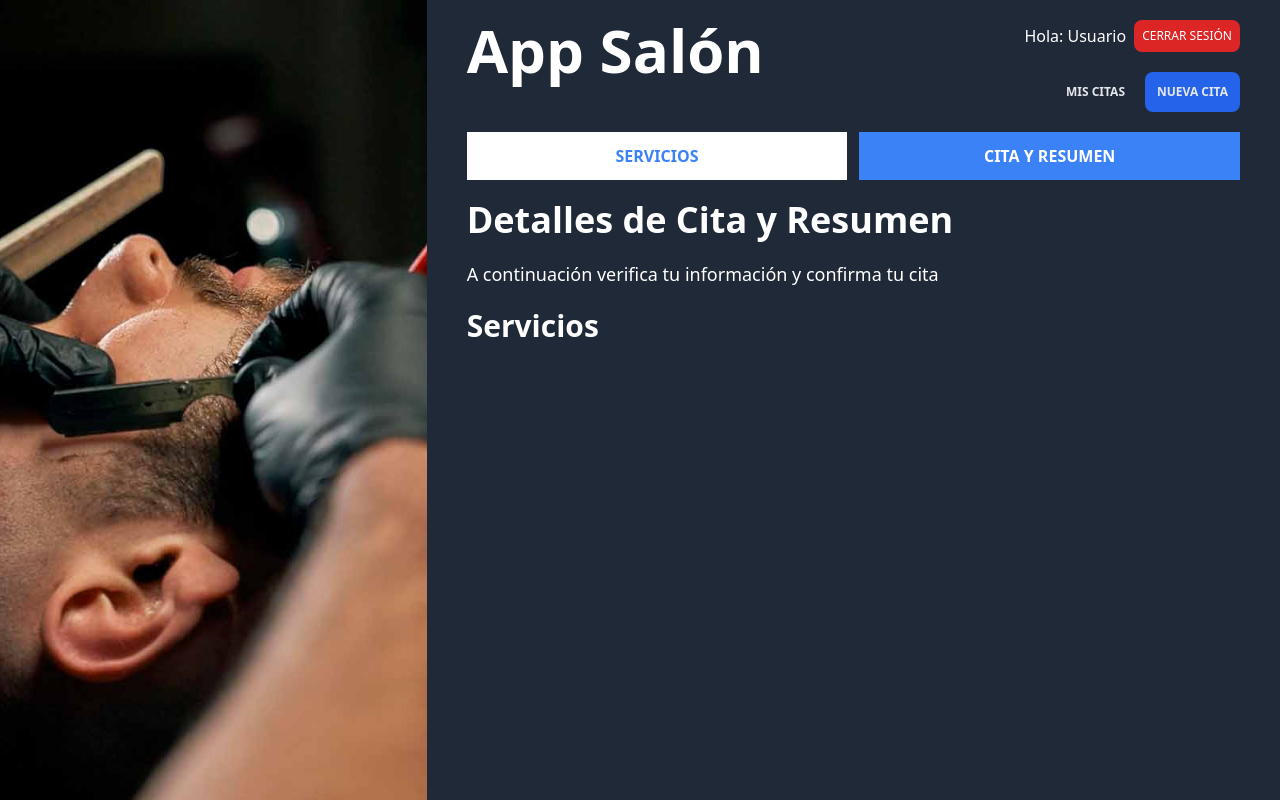
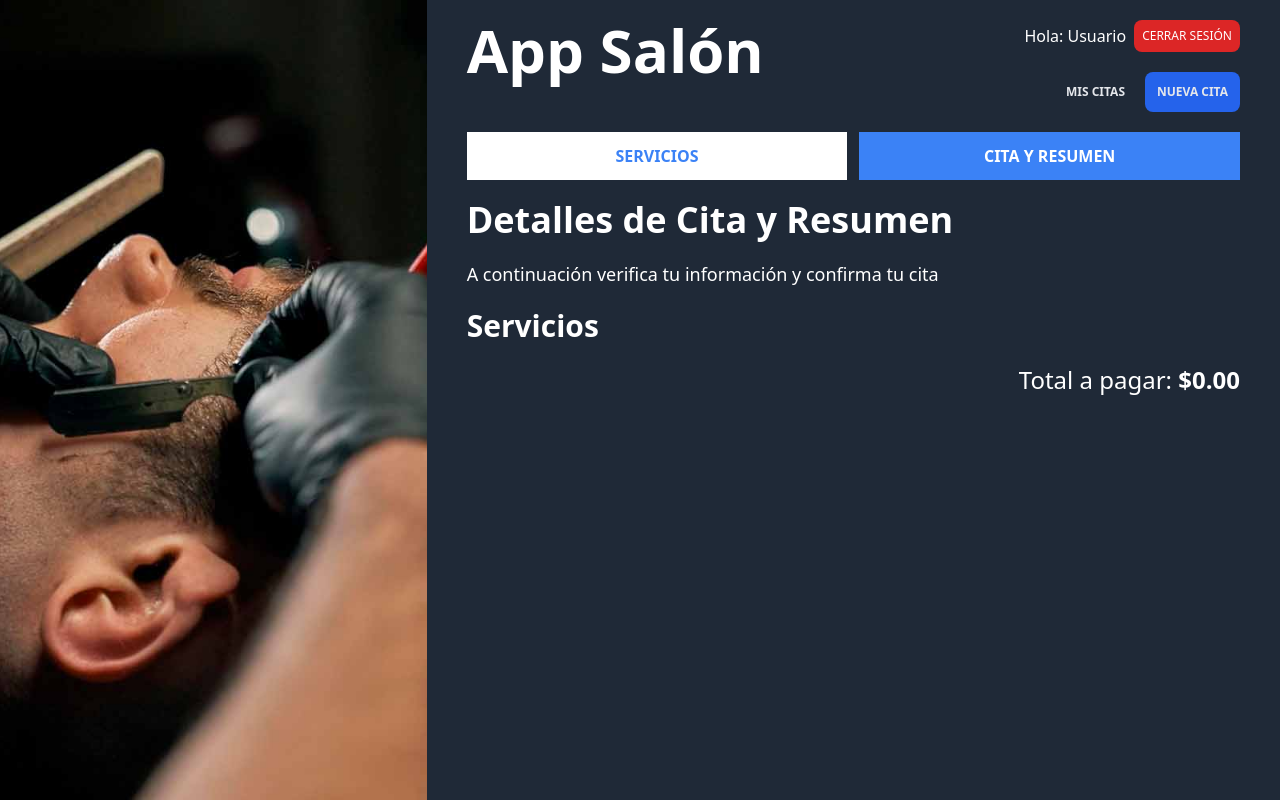
Before and after one commit to csena72/appsalon_FE, a Vue app: page /reservaciones/nueva/detalles in a window 1280 px wide. Built offline with nearby package versions, Linux system fonts and the light colour scheme.

Commit message:
Agrego el total a pagar

```diff
--- a/src/stores/appointments.js
+++ b/src/stores/appointments.js
@@ -23,9 +23,14 @@
         return (id) => services.value.some(service => service._id === id)
     })
 
+    const totalAmount = computed(() => {
+        return services.value.reduce((total, service) => total + service.price, 0)
+    })
+
     return {
+        services,
         onServiceSelected,
         isServiceSelected,
-        services,
+        totalAmount,
     }
 })
--- a/src/views/appointments/AppointmentVue.vue
+++ b/src/views/appointments/AppointmentVue.vue
@@ -1,4 +1,5 @@
 <script setup>
+import { formatCurrency } from '@/helpers'
 import SelectedService from '@/components/SelectedService.vue';
 import { useAppointmentsStore } from '@/stores/appointments';
 
@@ -19,7 +20,11 @@
             :key="service._id"
             :service="service"
         />
-
+        <p class="text-right text-2xl text-white">Total a pagar:
+            <span class="font-black">
+                {{ formatCurrency(appointments.totalAmount) }}
+            </span>
+        </p>
     </div>
 
 </template>
```
